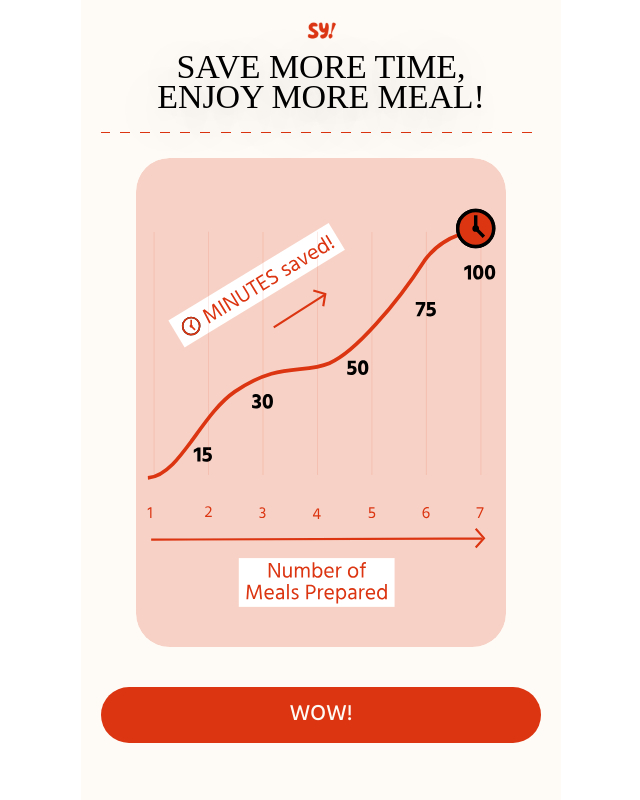
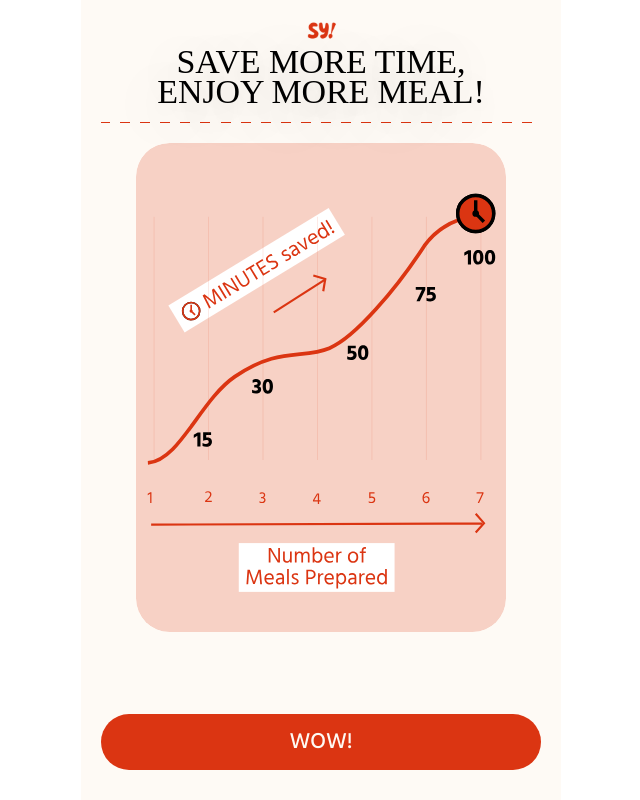
Before and after one commit to AbdulQudoosBrew/triviatemplate, a Next.js app: page /testingpages in a window 1280 px wide. Shown: the top 800 px of the page, without its empty margins (319-959 px from the left). Built offline with nearby package versions, Linux system fonts and the light colour scheme; a web font is replaced by a local one.

Commit message:
Fix: spacing of stat page

```diff
--- a/src/components/shared/EncouragementStatTwo/EncouragementStatTwo.tsx
+++ b/src/components/shared/EncouragementStatTwo/EncouragementStatTwo.tsx
@@ -12,31 +12,39 @@ export default function EncouragementStatTwo() {
   return (
     <>
       <MainContainer>
+        <ContentWrapper>
         <BrandLogo loading="lazy" src={assests.SOYUMMY_MAIN_LOGO_SMALL} />
         <HeaderLarge fontSize="medium">  SAVE MORE TIME,  <br /> ENJOY MORE MEAL!  </HeaderLarge>
         <Divider />
 
         <HeaderImage loading="lazy" src={assests.ENOURAGEMENT_STAT_TWO} />
-        <ActionButton  setMarginTop="20px" height="56px"  type="button" onClick={handleWowButton}  >   WOW!  </ActionButton>
+        </ContentWrapper>
+        <ActionButton   height="56px"  type="button" onClick={handleWowButton}  >   WOW!  </ActionButton>
       </MainContainer>
     </>
   );
 }
-
+const ContentWrapper = styled.div`
+  width: 100%;
+  display: flex;
+  align-items: center;
+  text-align: center;
+  flex-direction: column;
+  gap: 5px;
+  `
 const MainContainer = styled.section`
   background-color: #fefaf5;
   display: flex;
   padding: 20px;
   margin: 0 auto;
   align-items: center;
-  gap: 10px;
   color: rgba(0, 0, 0, 1);
   text-align: center;
-  /* justify-content: center; */
   flex-direction: column;
   max-width: 480px;
   width: 100%;
   height: 100vh;
+  justify-content: space-between;
 `;
 
 const BrandLogo = styled.img`
```
